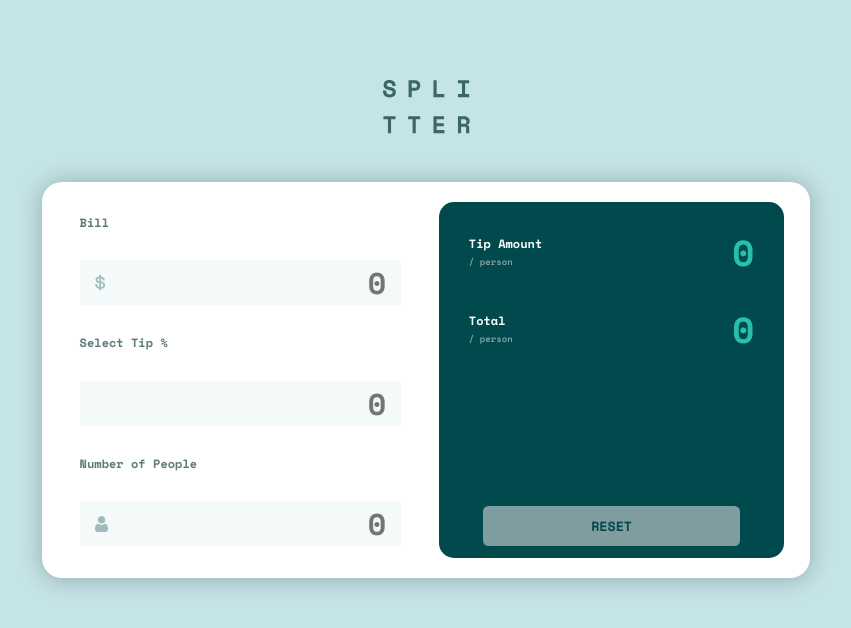
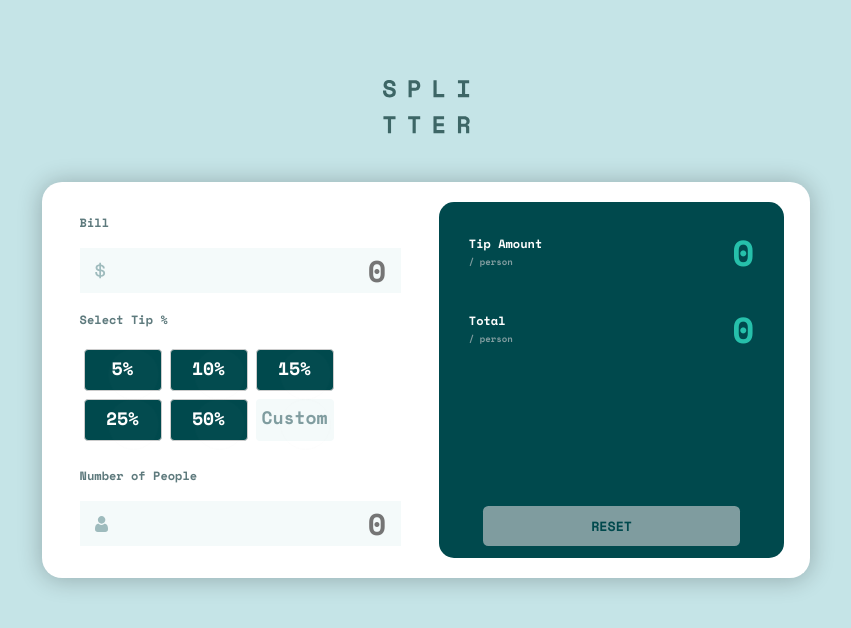
Before and after one commit to bharath-sampath/splitter, an Angular app: page / in a window 1280 px wide. Shown: the top 628 px of the page, without its empty margins (214-1065 px from the left). Built offline with nearby package versions, Linux system fonts and the light colour scheme.

Commit message:
committing some more changes

```diff
--- a/src/app/splitter-form/splitter-form.component.css
+++ b/src/app/splitter-form/splitter-form.component.css
@@ -132,22 +132,113 @@ button:hover, button:focus {
   padding-bottom: .5em;
   align-self: center;
 }
+.percent_btns {
+  list-style-type:none;
+  margin:0;
+  padding:0;
+}
 
-.percent_btn {
-  background-color: hsl(183, 100%, 15%);
-  color:hsl(0, 0%, 100%);
+.percent_btns li {
+  float:left;
+  margin:4px;
+ width:6.5em;
+ height:3.5em;
+ position:relative;
+
 }
-.percent_btn:hover,.percent_btn:focus,.percent_btn:active, .percent_btn:visited {
+
+.percent_btns label, .percent_btns input {
+ display:block;
+ position:absolute;
+ top:0;
+ left:0;
+ right:0;
+ bottom:0;
+}
+
+.percent_btns input[type="radio"] {
+ opacity:0.011;
+ width:6.2rem;
+ height:3.2rem;
+ z-index:100;
+}
+
+.percent_btns input[type="text"] {
+  width:2.6em;
+ height:1.4em;
+  z-index:100;
+  border-radius: 4px;
+ }
+
+.percent_btns input[type="radio"]:checked + label {
+  background-color:hsl(172, 67%, 45%);
   color:hsl(183, 100%, 15%);
 }
-/* .Custom_btn {
-  background-color:hsl(0, 0%, 100%);
-  color:hsl(183, 100%, 15%);
+
+.percent_btns label {
+  padding:5px;
+  border:1px solid #CCC;
+  cursor:pointer;
+ z-index:90;
+ text-align: center;
+ border-radius: 4px;
+ font-size: 1.5em;
+ background-color: hsl(183, 100%, 15%);
+ color:hsl(0, 0%, 100%);
 }
-.Custom_btn:hover, .Custom_btn:focus{
-  background-color:hsl(0, 0%, 100%);
-  color:hsl(172, 67%, 45%);
-} */
+
+
+/* .percent_btn {
+
+}
+
+.percent_btns{
+  list-style-type:none;
+  padding:0;
+  display: flex;
+  justify-content:space-evenly;
+  flex:0 1 2em;
+
+}
+
+
+.percent_btns input[type="radio"] {
+  opacity:0.011;
+  z-index:100;
+}
+
+.percent_btns input[type="radio"]:checked + label {
+
+}
+
+.percent_btns label {
+  padding:.5em;
+
+  cursor:pointer;
+ z-index:90;
+}
+
+
+
+.percent_btns label:hover {
+  background-color:hsl(172, 67%, 45%);
+  color:hsl(183, 100%, 15%); */
+
+/* } */
+.percent_btns .custom_btn {
+  background-color: hsl(189, 41%, 97%);
+  color:hsl(184, 14%, 56%);
+  border:0
+}
+
+
+.hidden {
+  display:none;
+}
+.show
+{
+  display:inline-block;
+}
 
 .bill-logo, .ppl-logo{
 
--- a/src/app/splitter-form/splitter-form.component.html
+++ b/src/app/splitter-form/splitter-form.component.html
@@ -15,31 +15,44 @@
 
     <div class = "label_error">
       <label>Select Tip %</label>
-      <div class = "field_error"
-      *ngIf="(splitForm.get('customPercent').dirty || splitForm.get('customPercent').touched) &&
-      (splitForm.get('customPercent').hasError('required') || splitForm.get('customPercent').hasError('pattern') )">
-      Invalid!</div>
+      <div class = "field_error"></div>
     </div>
-    <!-- <div class = "percent_btns"> -->
-    <!-- <div class = "btn_wrap">
-      <button class="percent_btn" formControlName="fivePercent">5%</button>
-    </div>
-    <div class = "btn_wrap">
-      <button class="percent_btn" formControlName="tenPercent">10%</button>
-    </div>
-    <div class = "btn_wrap">
-      <button class="percent_btn" formControlName="fiftnPercent">15%</button>
-    </div>
-    <div class = "btn_wrap">
-      <button class="percent_btn" formControlName="twfPercent">25%</button>
-    </div>
-    <div class = "btn_wrap">
-      <button class="percent_btn" formControlName="fiftyPercent">50%</button>
-    </div> -->
 
-      <input  formControlName="customPercent" placeholder="0">
+    <ul class='percent_btns'>
+      <li>
+        <input type="radio" formControlName="tipPercent" name="tipPercent" value="5" (change)="setCustomoff()"/>
+        <label for = "tipPercent" class='percent_btn'>5%</label>
+      </li>
+      <li>
+        <input type="radio" formControlName="tipPercent" name="tipPercent" value="10" (change)="setCustomoff()"/>
+        <label for = "tipPercent" class='percent_btn'>10%</label>
+      </li>
+      <li>
+        <input type="radio" formControlName="tipPercent" name="tipPercent" value="15" (change)="setCustomoff()"/>
+        <label for = "tipPercent" class='percent_btn'>15%</label>
+      </li>
+      <li>
+        <input type="radio" formControlName="tipPercent" name="tipPercent" value="25" (change)="setCustomoff()"/>
+        <label for = "tipPercent" class='percent_btn'>25%</label>
+      </li>
+      <li>
+        <input type="radio" formControlName="tipPercent" name="tipPercent" value="50" (change)="setCustomoff()"/>
+        <label for = "tipPercent" class='percent_btn'>50%</label>
+      </li>
+      <div [ngClass] ="{'hidden': checkCustom() === true, 'show':checkCustom() !== true}">
+      <li>
+        <input type="radio" formControlName="tipPercent" (change)="handleCustom($event)" name="tipPercent" value="0">
+        <label for = "tipPercent"  class='percent_btn custom_btn'>Custom</label>
+      </li>
+      </div>
+      <div [ngClass] ="{'hidden': checkCustom() !== true, 'show':checkCustom() === true}">
+      <li>
+        <input class="input_box"  type="text"  formControlName="customPercent" placeholder="0"/>
+      </li>
+      </div>
+    </ul>
 
-    <!-- </div> -->
+
 
     <div class = "label_error">
       <label for="numPpl">Number of People</label>
--- a/src/app/splitter-form/splitter-form.component.ts
+++ b/src/app/splitter-form/splitter-form.component.ts
@@ -8,26 +8,20 @@ import { FormGroup,FormControl,Validators, FormBuilder } from '@angular/forms';
 })
 export class SplitterFormComponent implements OnInit {
   splitForm: FormGroup;
-
+  customHidden:boolean=false;
   constructor(private fb:FormBuilder) { }
 
   ngOnInit(): void {
     this.splitForm = this.fb.group({
       billAmount: new FormControl('',[Validators.required,Validators.pattern('\\d+([.]\\d+)?')]),
-      fivePercent: new FormControl(''),
-      tenPercent: new FormControl(''),
-      fiftnPercent: new FormControl(''),
-      twfPercent: new FormControl(''),
-      fiftyPercent: new FormControl(''),
-      customPercent: new FormControl('',[Validators.required,Validators.pattern('\\d+([.]\\d+)?')]),
+      tipPercent: new FormControl('',Validators.required),
+      customPercent: new FormControl('',Validators.pattern('\\d+([.]\\d+)?')),
       dollarTip: new FormControl(''),
       dollarTotal: new FormControl(''),
       numPpl:new FormControl('',[Validators.required,Validators.pattern('\\d+([.]\\d+)?')]),
       resetBtn:new FormControl('')
     });
   }
-
-
 
 
 onReset(){
@@ -39,7 +33,7 @@ calculateTip(){
     (this.splitForm.get('numPpl')?.value!=0 &&
     this.splitForm.get('numPpl')?.value != undefined))
     {
-      return ((this.splitForm.get('customPercent')?.value / 100) *
+      return Number((this.splitForm.get('customPercent')?.value / 100) *
               this.splitForm.get('billAmount')?.value/
               this.splitForm.get('numPpl')?.value).toFixed(2);
 
@@ -54,7 +48,11 @@ calculateTotal(){
     (this.splitForm.get('numPpl')?.value!=0 &&
     this.splitForm.get('numPpl')?.value != undefined))
     {
-      return (this.splitForm.get('billAmount')?.value/this.splitForm.get('numPpl')?.value).toFixed(2);
+      return (Number((this.splitForm.get('billAmount')?.value/this.splitForm.get('numPpl')?.value)) +
+      Number(((this.splitForm.get('customPercent')?.value / 100) *
+      this.splitForm.get('billAmount')?.value/
+      this.splitForm.get('numPpl')?.value))).toFixed(2);
+
     }
   else{
     return 0;
@@ -62,4 +60,17 @@ calculateTotal(){
 
 }
 
+handleCustom($event:Event):boolean {
+  this.customHidden=$event.returnValue;
+  return this.customHidden;
 }
+
+checkCustom() {
+  return this.customHidden;
+}
+
+setCustomoff() {
+  this.customHidden=false;
+}
+
+}
```
